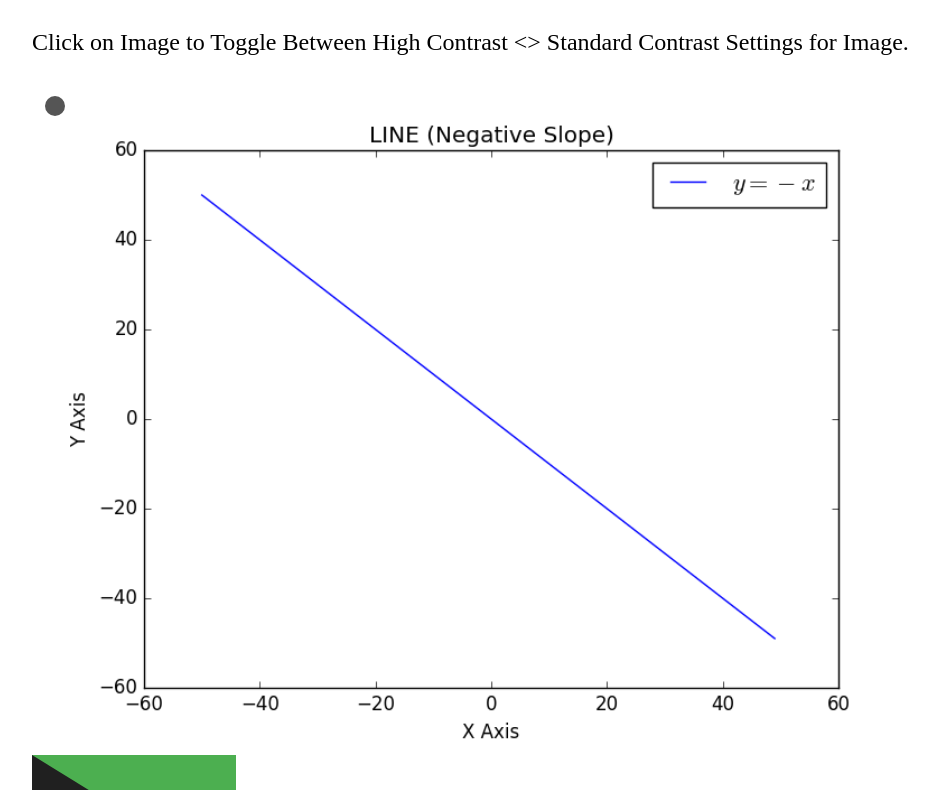
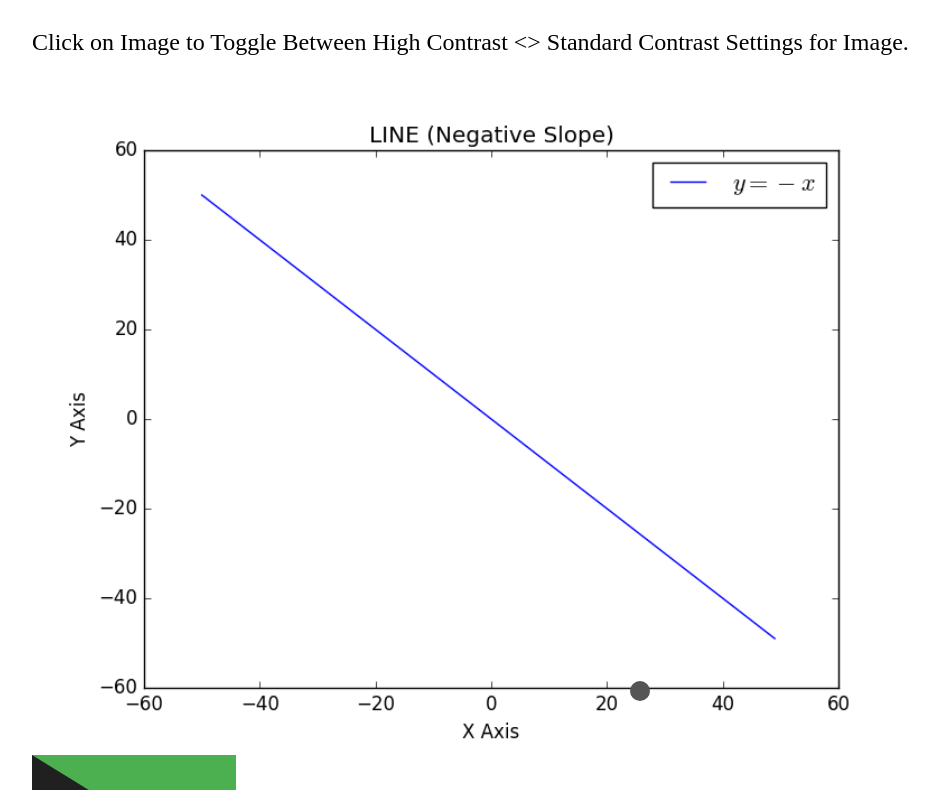
Before and after one commit to rbobkoskie3/rbobkoskie3.github.io, a Jekyll site: the page built from fixes/index.html, in a window 1280 px wide. Shown: the part 336-1126 px from the top of the page, without its empty margins (160-1099 px from the left). Built offline with Jekyll 4.4.1, drawn with Linux system fonts in a browser that asks for light colours.

Commit message:
Add files via upload

```diff
--- a/fixes/index.html
+++ b/fixes/index.html
@@ -90,17 +90,17 @@
                 animation-name: example;
                 animation-duration: 5s;
                 animation-iteration-count: 1;
-                animation-direction: reverse;
+                animation-direction: normal;
         }
         /* Safari 4.0 - 8.0 */
         @-webkit-keyframes example {
             0%   {left:0px; top:0px;}
-            100% {left:200px; top:200px;}
+            100% {left:600px; top:600px;}
         }
         /* Standard syntax */
         @keyframes example {
             0%   {left:0px; top:0px;}
-            100% {left:200px; top:200px;}
+            100% {left:600px; top:600px;}
         }
 
         .play {
```
